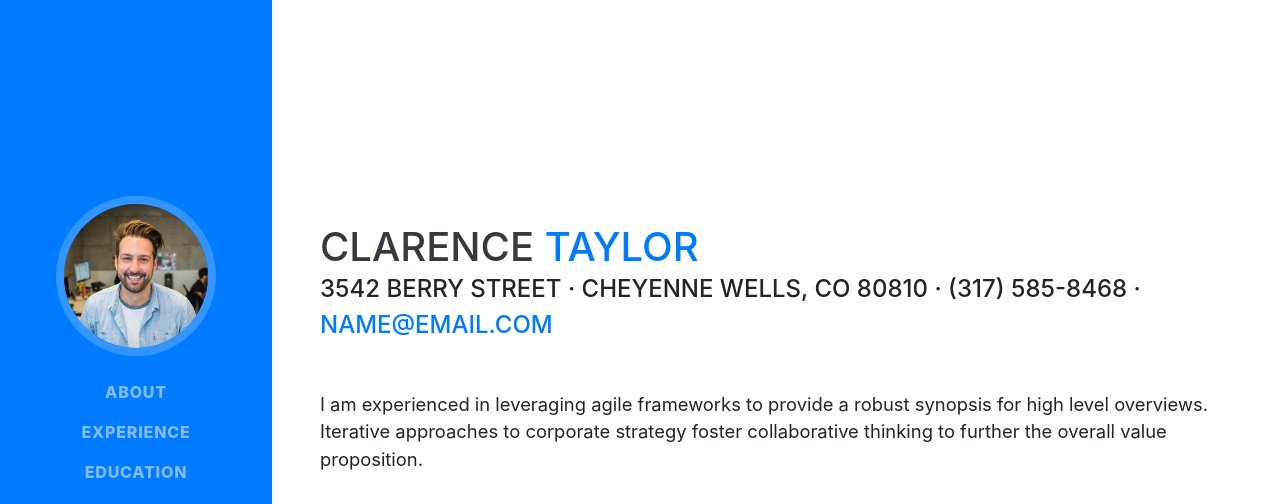
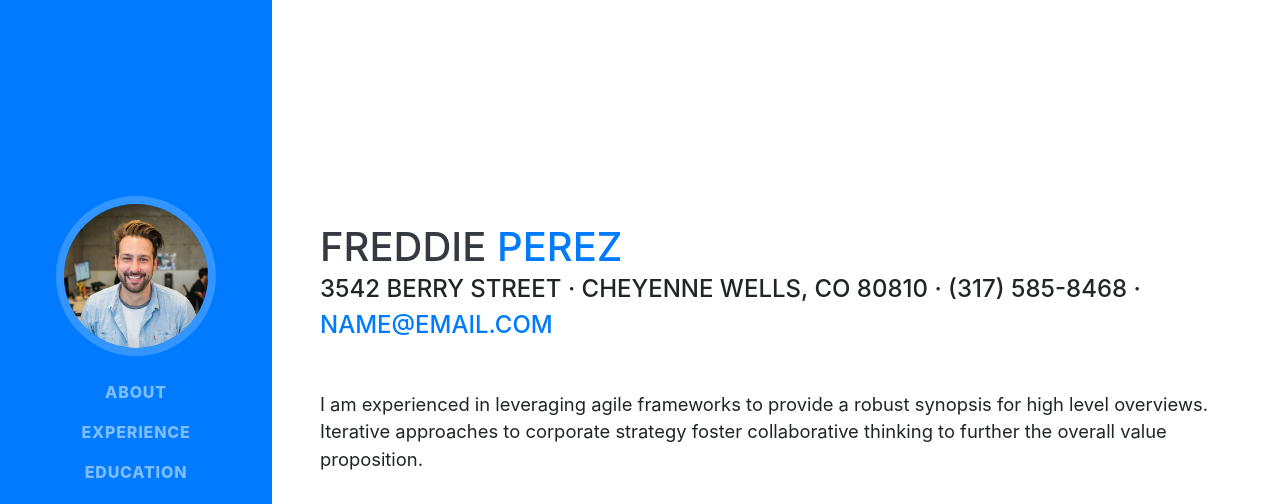
Before and after one commit to fabelperez/resume, a website with bundled scripts: page index.html in a window 1280 px wide. Shown: the top 504 px of the page. Built offline with nearby package versions, Linux system fonts and the light colour scheme; a web font is replaced by a local one.

Commit message:
Changed name
Signed-off-by: Freddie Perez <fperez@ida.org>

```diff
--- a/index.html
+++ b/index.html
@@ -63,8 +63,8 @@
 
     <section class="resume-section p-3 p-lg-5 d-flex align-items-center" id="about">
       <div class="w-100">
-        <h1 class="mb-0">Clarence
-          <span class="text-primary">Taylor</span>
+        <h1 class="mb-0">Freddie
+          <span class="text-primary">Perez</span>
         </h1>
         <div class="subheading mb-5">3542 Berry Street · Cheyenne Wells, CO 80810 · (317) 585-8468 ·
           <a href="mailto:name@email.com">name@email.com</a>
```
